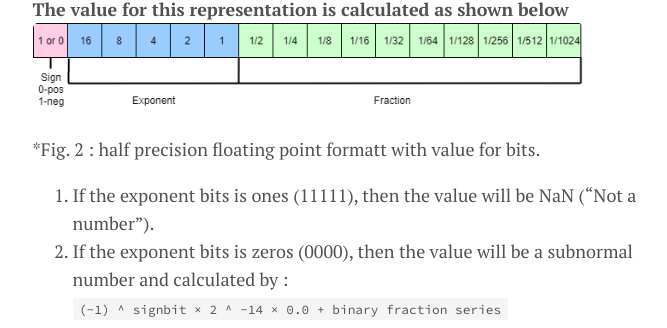
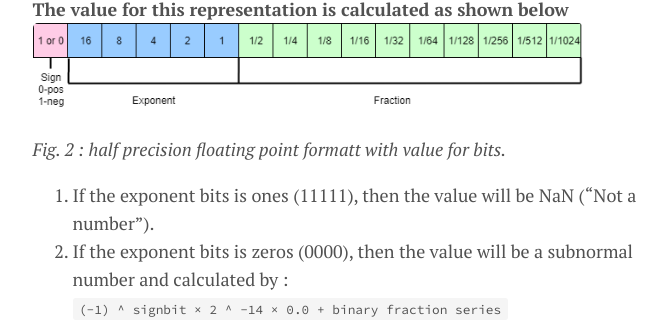
Before and after one commit to IslamMohamedMosaad/IslamMohamedMosaad.github.io, a Jekyll site: the page built from _posts/2020-05-28-Mixed-Precision-Training.md, in a window 1280 px wide and 900 px high, scrolled down 1224 px. Shown: the part 123-451 px from the top of the window, without its empty margins (300-967 px from the left). Built offline with Jekyll 4.4.1, drawn with Linux system fonts in a browser that asks for light colours.

Commit message:
Update 2020-05-28-Mixed-Precision-Training.md

```diff
--- a/_posts/2020-05-28-Mixed-Precision-Training.md
+++ b/_posts/2020-05-28-Mixed-Precision-Training.md
@@ -25,7 +25,7 @@
 To understand the problems with half precision, let’s have a look what an FP16 looks like :
 ![half precision floating point format](assets/img/floating-point-arithmetic-half-precision.jpg)
 
-{: style="width: 550px; max-width: 100%;"}
+{: style="width: 550px; max-width: 90%;"}
 *Fig. 1 : half precision floating point formatt.*
 
 **It divided into three modules:**
@@ -37,7 +37,7 @@
 **The value for this representation is calculated as shown below**
 ![half precision floating point format  with value for bits]({{'../assets/img/1*2SF0OFMsC606KSDaVtBAdg.png' | relative_url }})
 {: style="width: 550px; max-width: 100%;"}
-*Fig. 2 : half precision floating point formatt with value for bits.
+*Fig. 2 : half precision floating point formatt with value for bits.*
 
 1. If the exponent bits is ones (11111), then the value will be NaN ("Not a number").
 2. If the exponent bits is zeros (0000), then the value will be a subnormal number and calculated by :
```
